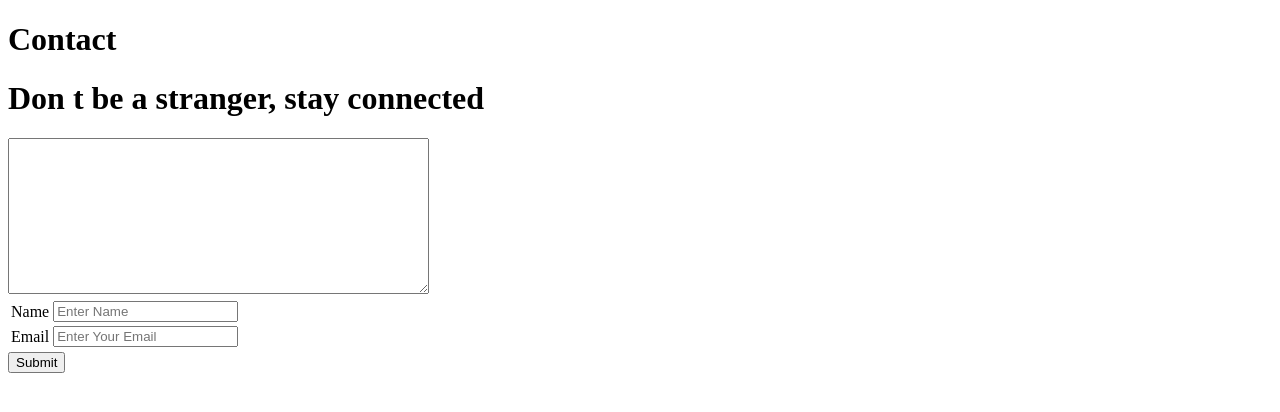
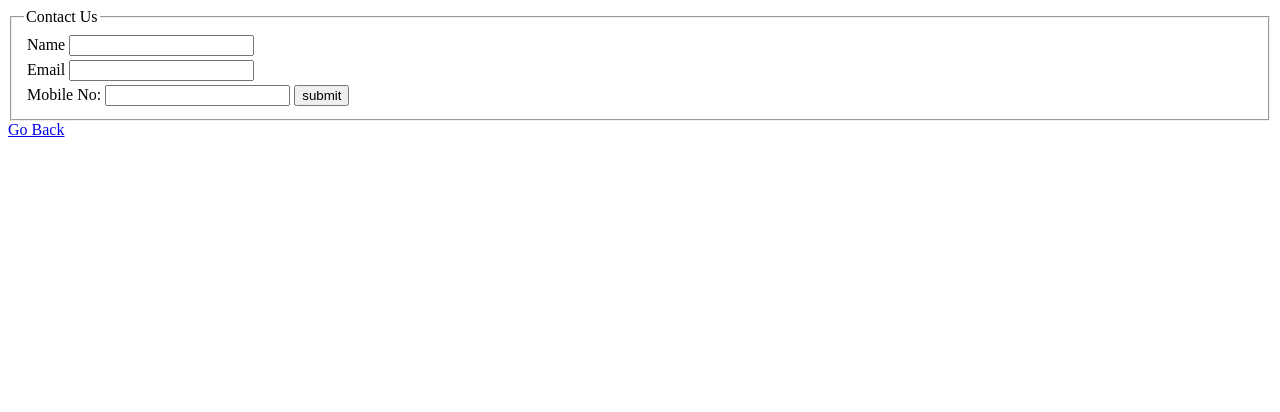
Before and after one commit to hassanimran01/Blog-practice, a plain HTML site: page Contact us.html in a window 1280 px wide. Drawn offline with Linux system fonts and the light colour scheme.

Commit message:
Complete

```diff
--- a/Contact us.html
+++ b/Contact us.html
@@ -6,21 +6,20 @@
     <title>Contact Us</title>
 </head>
 <body>
-   <h1>Contact</h1>
-   <form action="">
-       <table><tr>
-           <h1>Don t be a stranger, stay connected</h1>
-           <td><label for="">Name</label></td>
-           <td><input type="text" placeholder="Enter Name"></td>
-        </tr>
-        <tr>
-        <td><label for="">Email</label></td>
-           <td><input type="text" placeholder="Enter Your Email"></td>
-           </tr>
-           <tr>
-            <textarea rows="10" cols="50"></textarea>
-           </tr>
-   </table></form>
-   <button type="submit">Submit</button>
+    <fieldset>
+        <legend>Contact Us</legend>
+        <form action=""><table>
+            <tr><td><label for="">Name</label>
+            <input type="name" id="" required></td></tr>
+            <tr><td><label for="">Email</label>
+            <input type="email" id="" required></td></tr>
+            <tr><td><label for="">Mobile No:</label>
+            <input type="number" id="" required></td</tr>
+            <button type="submit">submit</button>
+        </form></table>
+    </fieldset>
+    <a href="./index.html">Go Back</a>
+
+
 </body>
 </html>
```
Also changed, not shown: Gallery.html (+3 -2 lines), about.html (+1 -1 lines), index.html (+4 -4 lines).
